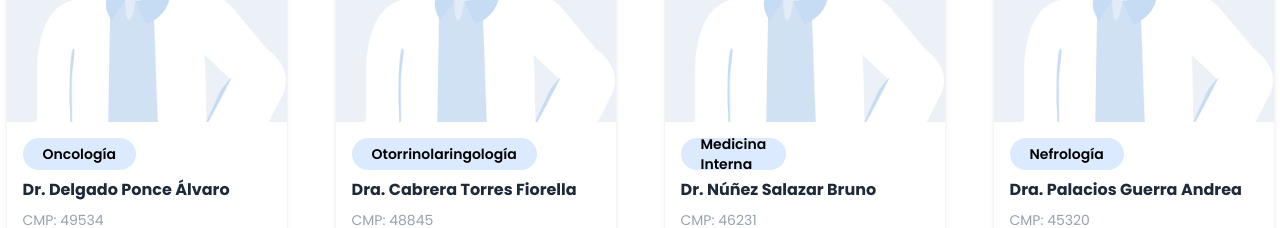
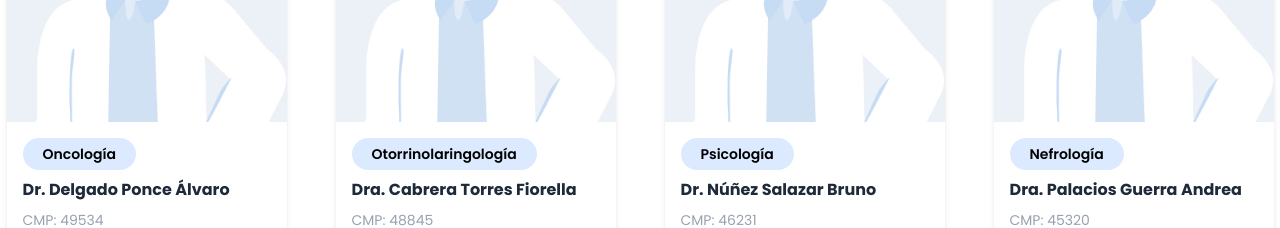
Before and after one commit to Alyri03/Frontend-Herramientas, a React (Vite) app: page /equipo-medico in a window 1280 px wide. Shown: the part 1840-2068 px from the top of the page. Built offline with nearby package versions, Linux system fonts and the light colour scheme.

Commit message:
Arreglos en PaginaEquipoMedico y DetalleMedico

```diff
--- a/src/pages/Medicos/PaginaEquipoMedico.jsx
+++ b/src/pages/Medicos/PaginaEquipoMedico.jsx
@@ -21,7 +21,7 @@ const EquipoMedico = () => {
         { id: 12, nombre: "Dra. Fuentes Rojas Paula", especialidad: "Reumatología", CMP: "46612" },
         { id: 13, nombre: "Dr. Delgado Ponce Álvaro", especialidad: "Oncología", CMP: "49534" },
         { id: 14, nombre: "Dra. Cabrera Torres Fiorella", especialidad: "Otorrinolaringología", CMP: "48845" },
-        { id: 15, nombre: "Dr. Núñez Salazar Bruno", especialidad: "Medicina Interna", CMP: "46231" },
+        { id: 15, nombre: "Dr. Núñez Salazar Bruno", especialidad: "Psicología", CMP: "46231" },
         { id: 16, nombre: "Dra. Palacios Guerra Andrea", especialidad: "Nefrología", CMP: "45320" },
         { id: 17, nombre: "Dr. Ríos Castro Sebastián", especialidad: "Traumatología", CMP: "51024" },
         { id: 18, nombre: "Dra. Soto Díaz Milagros", especialidad: "Infectología", CMP: "47563" },
```
Also changed, not shown: src/pages/Medicos/DetalleMedicos.jsx (line endings or trailing spaces).
